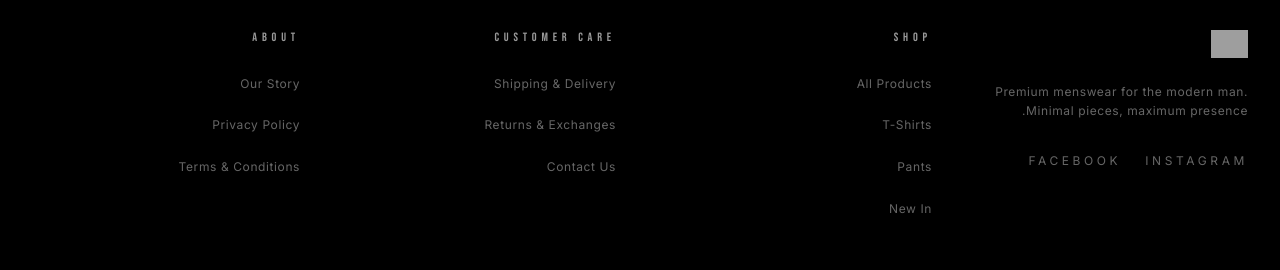
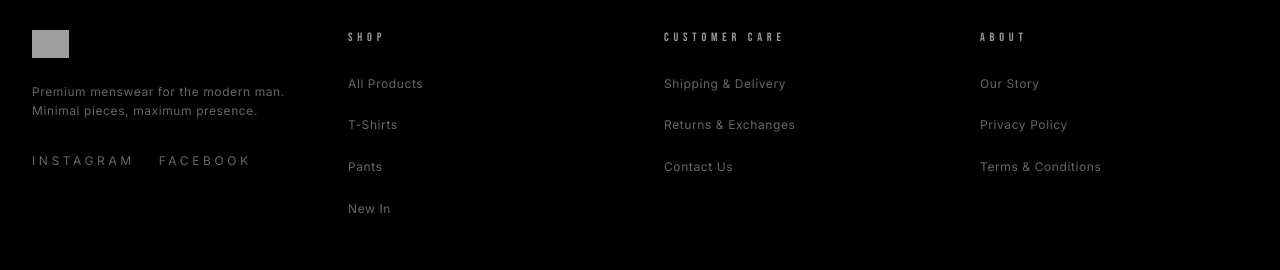
Before and after one commit to Ahmed-Elmmohamedy/seenways-frontend, a Next.js app: page / in a window 1280 px wide. Shown: the part 3766-4036 px from the top of the page. Built offline with nearby package versions, Linux system fonts and the light colour scheme; no server answers; grey boxes are pictures that could not be loaded.

Commit message:
changa rtl to ltr

```diff
--- a/src/app/layout.tsx
+++ b/src/app/layout.tsx
@@ -25,7 +25,7 @@ export const metadata: Metadata = {
 
 export default function RootLayout({ children }: { children: React.ReactNode }) {
   return (
-    <html lang="en" dir="rtl">
+    <html lang="en" dir="ltr">
       {/* Google Analytics */}
       <Script src="https://www.googletagmanager.com/gtag/js?id=G-VCGF3JP7EK" strategy="afterInteractive" />
       <Script id="google-analytics" strategy="afterInteractive">{`
```
